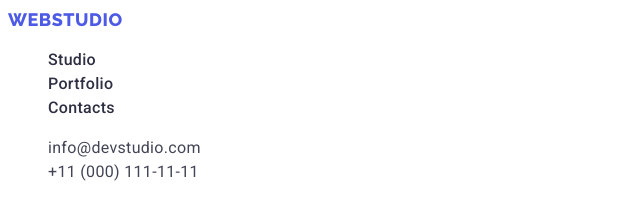
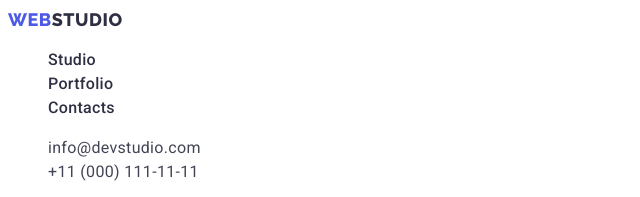
Before and after one commit to erik465/goit-markup-hw-02, a plain HTML site: page portfolio.html in a window 1280 px wide. Shown: the top 197 px of the page, 0-640 px from the left. Drawn offline with Linux system fonts and the light colour scheme.

Commit message:
Update portfolio.html

```diff
--- a/portfolio.html
+++ b/portfolio.html
@@ -14,7 +14,7 @@
 <body>
     <header class="header">
         <nav class="header-nav">
-            <a href="index.html" class="header-logo logo">WEBSTUDIO</a>
+            <a href="index.html" class="header-logo logo">WEB<span class="header-logo-color">STUDIO</span></a>
             <ul class="header-list">
                 <li class="header-list-item"><a href="index.html">Studio</a></li>
                 <li class="header-list-item"><a href="portfolio.html">Portfolio</a></li>
@@ -91,7 +91,7 @@
         </section>
     </main>
     <footer class="footer">
-        <a class="footer-logo logo" href="./index.html">WEBSTUDIO</a>
+        <a class="footer-logo logo" href="./index.html">WEB<span class="footer-logo-color">STUDIO</span></a>
         <p class="footer-text">Increase the flow of customers and sales for your business with digital marketing & growth solutions.</p>
 
     </footer>
```
